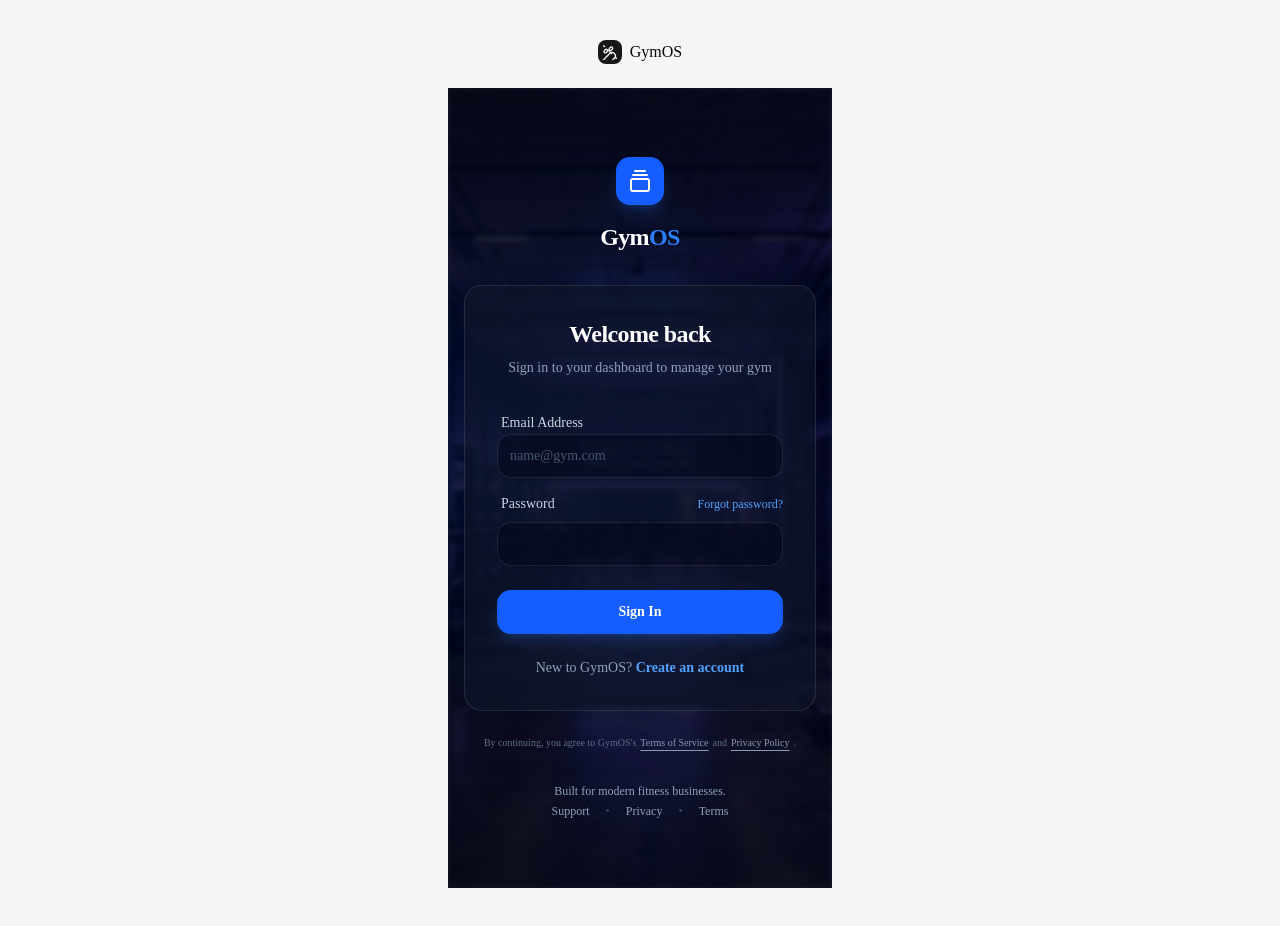
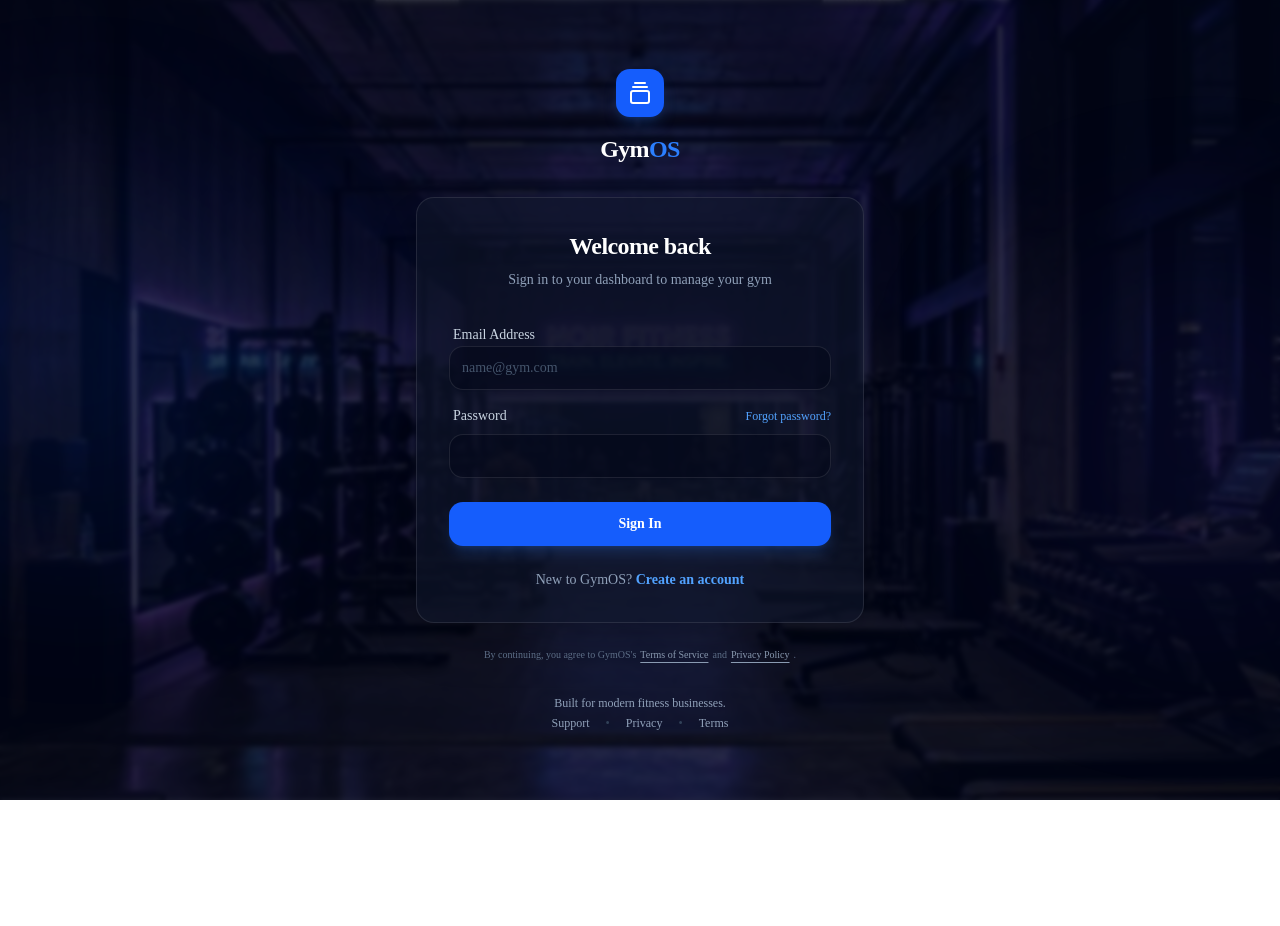
Before and after one commit to aarohcomputerinstitute/gym, a Next.js app: page /login in a window 1280 px wide. After the commit the page ends 800 px from the top, so only its background shows below. Built offline with nearby package versions, Linux system fonts and the light colour scheme.

Commit message:
style: final UI polish for sticky sidebar, profile menu, and text contrast

```diff
--- a/src/app/(auth)/layout.tsx
+++ b/src/app/(auth)/layout.tsx
@@ -3,34 +3,5 @@ export default function AuthLayout({
 }: {
   children: React.ReactNode;
 }) {
-  return (
-    <div className="flex min-h-svh flex-col items-center justify-center gap-6 bg-muted p-6 md:p-10">
-      <div className="flex w-full max-w-sm flex-col gap-6">
-        <a href="#" className="flex items-center gap-2 self-center font-medium">
-          <div className="flex h-6 w-6 items-center justify-center rounded-md bg-primary text-primary-foreground">
-            {/* Replace with your logo */}
-            <svg
-              xmlns="http://www.w3.org/2000/svg"
-              viewBox="0 0 24 24"
-              fill="none"
-              stroke="currentColor"
-              strokeWidth="2"
-              strokeLinecap="round"
-              strokeLinejoin="round"
-              className="lucide lucide-dumbbell h-4 w-4"
-            >
-              <path d="M14.4 14.4 9.6 9.6" />
-              <path d="M18.65 21.35a5 5 0 0 0-7.07-7.07l-9.9 9.9a5 5 0 0 0 7.07 7.07l9.9-9.9Z" />
-              <path d="m21.5 21.5-1.4-1.4" />
-              <path d="M3.9 3.9 2.5 2.5" />
-              <path d="M6.404 12.768a2 2 0 1 1-2.829-2.829l1.414-1.414a2 2 0 0 1 2.828 2.828l-1.413 1.415Z" />
-              <path d="M14.06 9.172a2 2 0 1 1-2.828-2.828l1.414-1.414a2 2 0 0 1 2.828 2.828l-1.414 1.414Z" />
-            </svg>
-          </div>
-          GymOS
-        </a>
-        <div className="w-full">{children}</div>
-      </div>
-    </div>
-  );
+  return <div className="w-full">{children}</div>;
 }
--- a/src/app/(dashboard)/dashboard/page.tsx
+++ b/src/app/(dashboard)/dashboard/page.tsx
@@ -47,9 +47,9 @@ export default function DashboardPage() {
         <Card className="col-span-4 bg-slate-900/40 border-white/5 backdrop-blur-sm shadow-2xl rounded-2xl overflow-hidden hover:border-white/10 transition-colors animate-fade-in">
           <CardHeader className="flex flex-row items-center justify-between pb-8">
             <div className="space-y-1">
-              <CardTitle className="text-xl font-bold text-slate-100 flex items-center gap-2">
+              <CardTitle className="text-xl font-bold text-white flex items-center gap-2">
                 Revenue Insights
-                <div className="px-2 py-0.5 rounded-full bg-blue-500/10 text-blue-400 text-[10px] font-bold">LIVE</div>
+                <div className="px-2 py-0.5 rounded-full bg-blue-600/20 text-blue-400 border border-blue-500/30 text-[10px] font-bold shadow-sm">LIVE</div>
               </CardTitle>
               <CardDescription className="text-slate-500">
                 Monthly revenue distribution across all plans.
--- a/src/components/dashboard/RecentActivity.tsx
+++ b/src/components/dashboard/RecentActivity.tsx
@@ -50,13 +50,13 @@ export function RecentActivity() {
         <div key={i} className="flex items-center group">
           <Avatar className="h-10 w-10 rounded-xl border border-white/5 shadow-sm">
             <AvatarImage src="" />
-            <AvatarFallback className="bg-slate-800 text-slate-300 font-bold text-xs">{item.initials}</AvatarFallback>
+            <AvatarFallback className="bg-slate-800 text-white font-bold text-xs">{item.initials}</AvatarFallback>
           </Avatar>
           <div className="ml-4 space-y-0.5">
-            <p className="text-sm font-semibold text-white leading-none transition-colors group-hover:text-blue-400">
+            <p className="text-sm font-semibold text-slate-300 leading-none transition-colors group-hover:text-blue-400">
               {item.name}
             </p>
-            <p className="text-xs text-slate-500 font-medium">
+            <p className="text-xs text-slate-400 font-medium">
               {item.action}
             </p>
           </div>
--- a/src/components/layout/Navbar.tsx
+++ b/src/components/layout/Navbar.tsx
@@ -4,14 +4,23 @@ import { MobileNav } from "./MobileNav"
 import {
   DropdownMenu,
   DropdownMenuContent,
+  DropdownMenuGroup,
   DropdownMenuItem,
   DropdownMenuLabel,
   DropdownMenuSeparator,
-  DropdownMenuTrigger
+  DropdownMenuTrigger,
 } from "@/components/ui/dropdown-menu"
 import { Button } from "@/components/ui/button"
 import { Avatar, AvatarFallback, AvatarImage } from "@/components/ui/avatar"
-import { Bell, LogOut } from "lucide-react"
+import {
+  Bell,
+  UserCircle,
+  Settings,
+  CreditCard,
+  LogOut,
+  Building2
+} from "lucide-react"
+import { Badge } from "@/components/ui/badge"
 import { signOut } from "@/app/(auth)/actions/index"
 import { User } from "@supabase/supabase-js"
 
@@ -35,17 +44,37 @@ export function Navbar({ user, role }: { user: User, role: string }) {
               </Avatar>
             </Button>
           </DropdownMenuTrigger>
-          <DropdownMenuContent align="end">
-            <DropdownMenuLabel>My Account</DropdownMenuLabel>
-            <DropdownMenuSeparator />
-            <DropdownMenuItem>Settings</DropdownMenuItem>
-            <DropdownMenuItem>Support</DropdownMenuItem>
-            <DropdownMenuSeparator />
+          <DropdownMenuContent align="end" className="w-56 bg-slate-900 border-white/10 text-slate-300 rounded-xl mt-2 animate-in fade-in zoom-in duration-200">
+            <DropdownMenuLabel className="font-normal">
+              <div className="flex flex-col space-y-1 p-1">
+                <p className="text-sm font-medium leading-none text-white">{user.email?.split('@')[0]}</p>
+                <p className="text-xs leading-none text-slate-500">{user.email}</p>
+                <Badge variant="outline" className="w-fit mt-2 bg-blue-500/10 text-blue-400 border-blue-500/20 uppercase text-[10px]">
+                  {role.replace('_', ' ')}
+                </Badge>
+              </div>
+            </DropdownMenuLabel>
+            <DropdownMenuSeparator className="bg-white/5" />
+            <DropdownMenuGroup>
+              <DropdownMenuItem className="hover:bg-white/5 focus:bg-white/5 focus:text-white rounded-lg cursor-pointer transition-colors">
+                <UserCircle className="mr-2 h-4 w-4 text-slate-500" />
+                <span>Profile</span>
+              </DropdownMenuItem>
+              <DropdownMenuItem className="hover:bg-white/5 focus:bg-white/5 focus:text-white rounded-lg cursor-pointer transition-colors">
+                <Building2 className="mr-2 h-4 w-4 text-slate-500" />
+                <span>Gym Settings</span>
+              </DropdownMenuItem>
+              <DropdownMenuItem className="hover:bg-white/5 focus:bg-white/5 focus:text-white rounded-lg cursor-pointer transition-colors">
+                 <CreditCard className="mr-2 h-4 w-4 text-slate-500" />
+                <span>Billing</span>
+              </DropdownMenuItem>
+            </DropdownMenuGroup>
+            <DropdownMenuSeparator className="bg-white/5" />
             <form action={signOut}>
               <DropdownMenuItem asChild>
-                <button type="submit" className="w-full text-red-500 cursor-pointer flex items-center gap-2">
+                <button type="submit" className="w-full text-red-400 hover:bg-red-400/10 focus:bg-red-400/10 focus:text-red-400 rounded-lg cursor-pointer flex items-center gap-2 px-2 py-1.5 transition-colors">
                   <LogOut className="h-4 w-4" />
-                  Logout
+                  <span>Log out</span>
                 </button>
               </DropdownMenuItem>
             </form>
--- a/src/components/layout/Sidebar.tsx
+++ b/src/components/layout/Sidebar.tsx
@@ -57,7 +57,7 @@ export function Sidebar({ className, role }: SidebarProps) {
   });
 
   return (
-    <div className={cn("flex flex-col h-screen border-r bg-slate-950 text-slate-300 w-64 hidden md:flex", className)}>
+    <div className={cn("flex flex-col h-screen sticky top-0 border-r bg-slate-950 text-slate-300 w-64 hidden md:flex shrink-0", className)}>
       <div className="p-6">
         <div className="flex items-center gap-2 mb-8">
           <div className="h-8 w-8 rounded-lg bg-blue-600 flex items-center justify-center shadow-lg shadow-blue-500/20">
```
